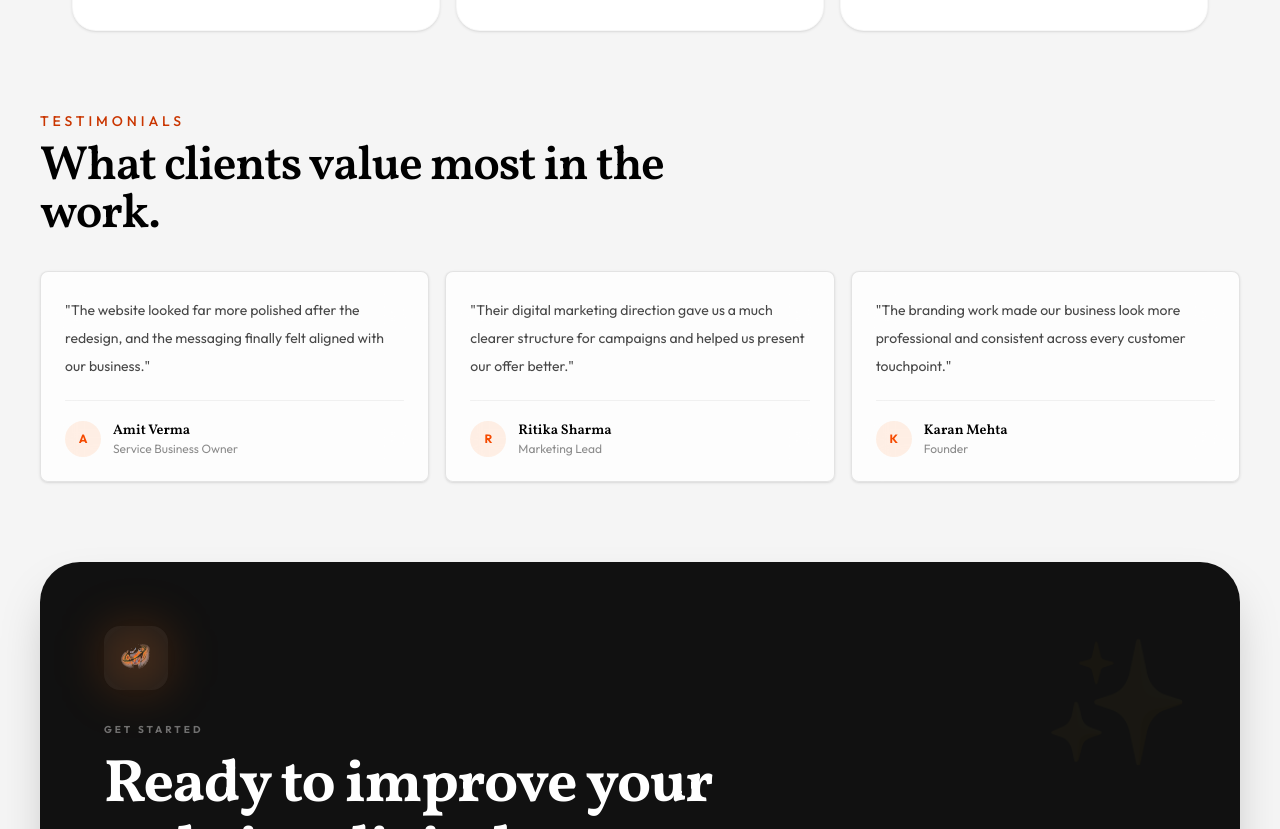
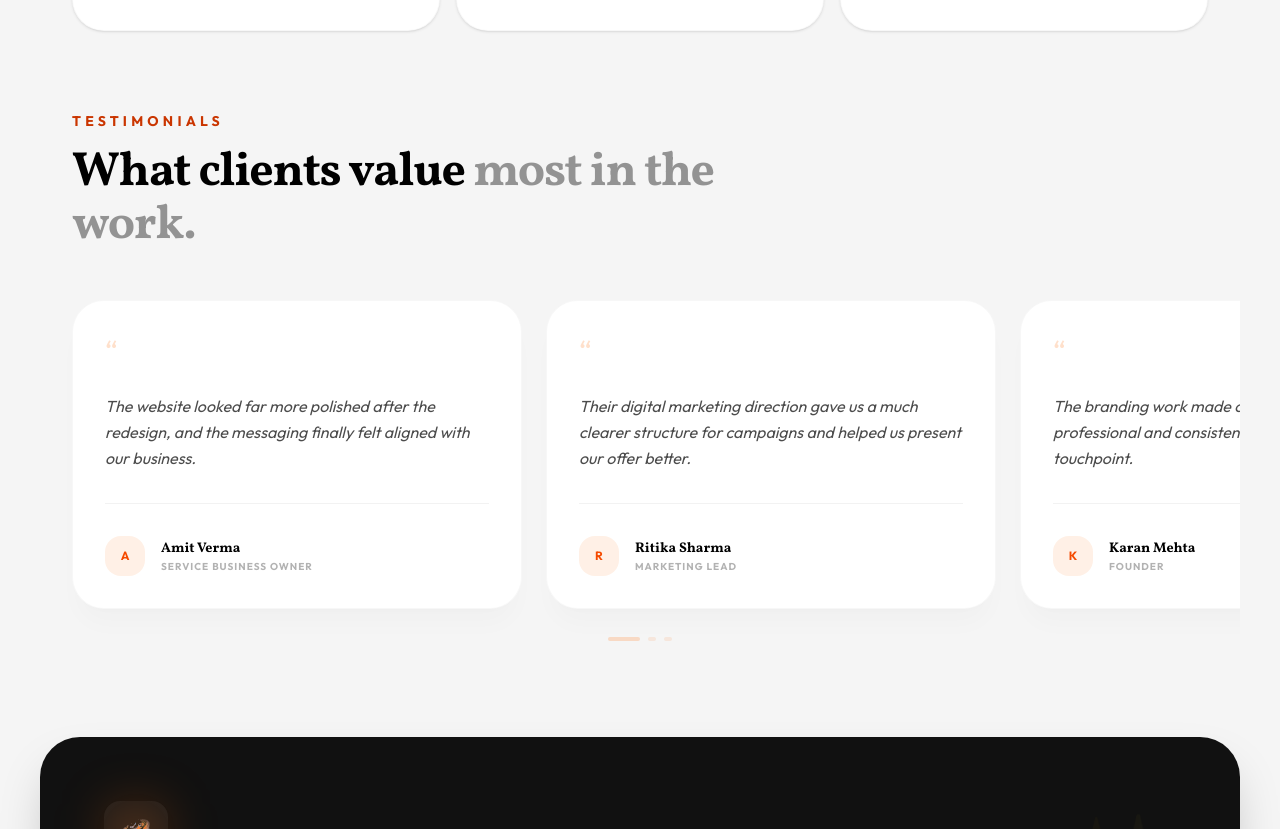
Before and after one commit to akashkumars883/geetanjalisoftwares, a Next.js app: page /about in a window 1280 px wide. Shown: the part 1971-2800 px from the top of the page. Built offline with nearby package versions, Linux system fonts and the light colour scheme; no server answers; the database is empty.

Commit message:
UI Upgrade: Standardized border-radius, added smooth scroll to testimonials, and fixed scroller visibility

```diff
--- a/app/globals.css
+++ b/app/globals.css
@@ -67,6 +67,15 @@ h6 {
   mix-blend-mode: multiply; /* Keep multiply as a safe fallback for light backgrounds */
 }
 
+/* Utility to hide scrollbars while keeping functionality */
+.scrollbar-hide::-webkit-scrollbar {
+  display: none !important;
+}
+.scrollbar-hide {
+  -ms-overflow-style: none !important; /* IE and Edge */
+  scrollbar-width: none !important; /* Firefox */
+}
+
 /* Dark background specific removal */
 .bg-\[\#111111\] .remove-background,
 .bg-black .remove-background {
--- a/components/PortfolioSection.jsx
+++ b/components/PortfolioSection.jsx
@@ -72,7 +72,7 @@ export default function PortfolioSection() {
             <motion.article
               key={item.title}
               variants={itemVariants}
-              className="group overflow-hidden rounded-3xl border border-black/[0.03] bg-white p-5 shadow-sm transition-all duration-500 hover:-translate-y-2 hover:shadow-2xl hover:shadow-black/5 backdrop-blur-xl sm:p-8"
+              className="group overflow-hidden rounded-[32px] border border-black/[0.03] bg-white p-5 shadow-sm transition-all duration-500 hover:-translate-y-2 hover:shadow-2xl hover:shadow-black/5 backdrop-blur-xl sm:p-8"
             >
               <div className="relative mb-6 h-48 w-full overflow-hidden rounded-2xl bg-stone-50">
                 <div className="absolute inset-0 bg-gradient-to-br from-orange-500/5 to-transparent blur-3xl opacity-50" />
--- a/components/PricingSection.jsx
+++ b/components/PricingSection.jsx
@@ -36,7 +36,7 @@ export default function PricingSection() {
           {pricingPlans.map((plan) => (
             <article
               key={plan.name}
-              className="group rounded-[28px] border border-black/10 bg-white/78 p-5 shadow-[0_24px_60px_-42px_rgba(0,0,0,0.3)] backdrop-blur-xl transition duration-300 hover:-translate-y-1 sm:p-6"
+              className="group rounded-[32px] border border-black/10 bg-white/78 p-5 shadow-[0_24px_60px_-42px_rgba(0,0,0,0.3)] backdrop-blur-xl transition duration-300 hover:-translate-y-1 sm:p-6"
             >
               <div className="relative mb-6 h-32 w-full overflow-hidden rounded-2xl bg-stone-50">
                 <div className="absolute inset-0 bg-orange-500/5 blur-2xl" />
--- a/components/Services.jsx
+++ b/components/Services.jsx
@@ -69,7 +69,7 @@ export default function Services() {
               id={service.slug}
               key={service.slug}
               variants={itemVariants}
-              className="group relative scroll-mt-28 overflow-hidden rounded-3xl border border-black/[0.03] bg-white p-5 shadow-sm transition duration-500 hover:-translate-y-2 hover:shadow-2xl hover:shadow-black/5 backdrop-blur-xl sm:p-8"
+              className="group relative scroll-mt-28 overflow-hidden rounded-[32px] border border-black/[0.03] bg-white p-6 shadow-sm transition duration-500 hover:-translate-y-2 hover:shadow-2xl hover:shadow-black/5 backdrop-blur-xl sm:p-8"
             >
               <div className="absolute right-0 top-0 h-24 w-24 rounded-full bg-orange-300/10 blur-2xl transition duration-500 group-hover:bg-orange-300/20" />
               <div className="relative">
--- a/components/TestimonialsSection.jsx
+++ b/components/TestimonialsSection.jsx
@@ -1,3 +1,7 @@
+'use client';
+
+import { motion } from 'framer-motion';
+
 const testimonials = [
   {
     quote:
@@ -17,41 +21,82 @@ const testimonials = [
     name: 'Karan Mehta',
     role: 'Founder',
   },
+  {
+    quote:
+      'Working with Geetanjali Softwares was a game-changer for our online presence. Highly recommended!',
+    name: 'Sonal Singh',
+    role: 'E-commerce Manager',
+  },
 ];
 
 export default function TestimonialsSection() {
+  const fadeInUp = {
+    initial: { opacity: 0, y: 20 },
+    whileInView: { opacity: 1, y: 0 },
+    transition: { duration: 0.6, ease: [0.22, 1, 0.36, 1] }
+  };
+
   return (
-    <section id="testimonials" className="scroll-mt-28 pb-16 sm:pb-20">
-      <div className="mx-auto max-w-7xl">
-        <div className="max-w-2xl">
-          <p className="text-xs font-medium uppercase tracking-[0.28em] text-orange-700 sm:text-sm">
+    <section id="testimonials" className="scroll-mt-28 pb-16 sm:pb-20 overflow-hidden">
+      <style jsx>{`
+        .scrollbar-hide::-webkit-scrollbar {
+          display: none !important;
+        }
+        .scrollbar-hide {
+          -ms-overflow-style: none !important;
+          scrollbar-width: none !important;
+        }
+      `}</style>
+      <div className="mx-auto max-w-7xl px-4 sm:px-6 lg:px-8">
+        <motion.div
+          initial="initial"
+          whileInView="whileInView"
+          viewport={{ once: true }}
+          className="max-w-2xl"
+        >
+          <motion.p variants={fadeInUp} className="text-xs font-bold uppercase tracking-[0.3em] text-orange-700 sm:text-sm">
             Testimonials
-          </p>
-          <h2 className="mt-3 text-3xl font-semibold tracking-tight text-black sm:text-4xl lg:text-5xl">
-            What clients value most in the work.
-          </h2>
-        </div>
+          </motion.p>
+          <motion.h2 variants={fadeInUp} className="mt-4 text-3xl font-bold tracking-tight text-black sm:text-4xl lg:text-5xl leading-[1.1]">
+            What clients value <span className="text-black/40">most in the work.</span>
+          </motion.h2>
+        </motion.div>
 
-        <div className="mt-8 grid gap-4 sm:grid-cols-2 lg:grid-cols-3">
-          {testimonials.map((item) => (
-            <article
-              key={item.name}
-              className="flex flex-col rounded-lg border border-black/10 bg-white/80 p-5 shadow-sm backdrop-blur-xl sm:p-6"
-            >
-              <p className="flex-1 text-sm leading-7 text-black/72">
-                &quot;{item.quote}&quot;
-              </p>
-              <div className="mt-5 flex items-center gap-3 border-t border-black/5 pt-5">
-                <div className="h-9 w-9 flex-shrink-0 rounded-full bg-orange-500/10 flex items-center justify-center text-xs font-black text-orange-600 uppercase">
-                  {item.name.charAt(0)}
+        {/* Scrollable Container */}
+        <div className="relative mt-12">
+          <div className="flex gap-6 overflow-x-auto pb-12 snap-x snap-mandatory scrollbar-hide -mx-4 px-4 sm:-mx-6 sm:px-6 lg:-mx-8 lg:px-8">
+            {testimonials.map((item, idx) => (
+              <motion.article
+                key={item.name}
+                initial={{ opacity: 0, x: 50 }}
+                whileInView={{ opacity: 1, x: 0 }}
+                transition={{ duration: 0.8, delay: idx * 0.1, ease: [0.22, 1, 0.36, 1] }}
+                viewport={{ once: true }}
+                className="flex min-w-[300px] flex-col rounded-[32px] border border-black/[0.03] bg-white p-8 shadow-xl shadow-black/[0.02] backdrop-blur-xl sm:min-w-[400px] lg:min-w-[450px] snap-center hover:shadow-2xl transition-all duration-500"
+              >
+                <div className="mb-6 text-orange-500 text-3xl select-none opacity-20 group-hover:opacity-100 transition-opacity">“</div>
+                <p className="flex-1 text-base italic leading-relaxed text-black/70">
+                  {item.quote}
+                </p>
+                <div className="mt-8 flex items-center gap-4 border-t border-black/5 pt-8">
+                  <div className="h-10 w-10 flex-shrink-0 rounded-2xl bg-orange-500/10 flex items-center justify-center text-xs font-black text-orange-600 uppercase">
+                    {item.name.charAt(0)}
+                  </div>
+                  <div>
+                    <h3 className="text-sm font-bold text-black">{item.name}</h3>
+                    <p className="text-[10px] font-bold uppercase tracking-widest text-black/30">{item.role}</p>
+                  </div>
                 </div>
-                <div>
-                  <h3 className="text-sm font-semibold text-black">{item.name}</h3>
-                  <p className="text-xs text-black/45">{item.role}</p>
-                </div>
-              </div>
-            </article>
-          ))}
+              </motion.article>
+            ))}
+          </div>
+
+          {/* Subtle Indicator */}
+          <div className="absolute bottom-4 left-1/2 -translate-x-1/2 flex gap-2">
+            <div className="h-1 w-8 rounded-full bg-orange-500/20" />
+            <div className="h-1 w-2 rounded-full bg-orange-500/10" />
+            <div className="h-1 w-2 rounded-full bg-orange-500/10" />
+          </div>
         </div>
       </div>
     </section>
--- a/components/WhyChooseUs.jsx
+++ b/components/WhyChooseUs.jsx
@@ -88,7 +88,7 @@ export default function WhyChooseUs() {
             <motion.article
               key={item.title}
               variants={itemVariants}
-              className="group flex flex-col rounded-3xl border border-black/[0.03] bg-white p-6 shadow-sm transition-all duration-500 hover:-translate-y-2 hover:shadow-2xl hover:shadow-black/5 backdrop-blur-xl sm:p-8"
+              className="group flex flex-col rounded-[32px] border border-black/[0.03] bg-white p-6 shadow-sm transition-all duration-500 hover:-translate-y-2 hover:shadow-2xl hover:shadow-black/5 backdrop-blur-xl sm:p-8"
             >
               <div className="mb-6 flex h-14 w-14 items-center justify-center rounded-2xl bg-orange-500/5 transition-all duration-500 group-hover:bg-orange-500 group-hover:text-white">
                 <div className="group-hover:scale-110 transition-transform duration-500">
```
Also changed, not shown: components/HeroSection.jsx (+5 -5 lines), components/Navbar.jsx (+5 -5 lines).
